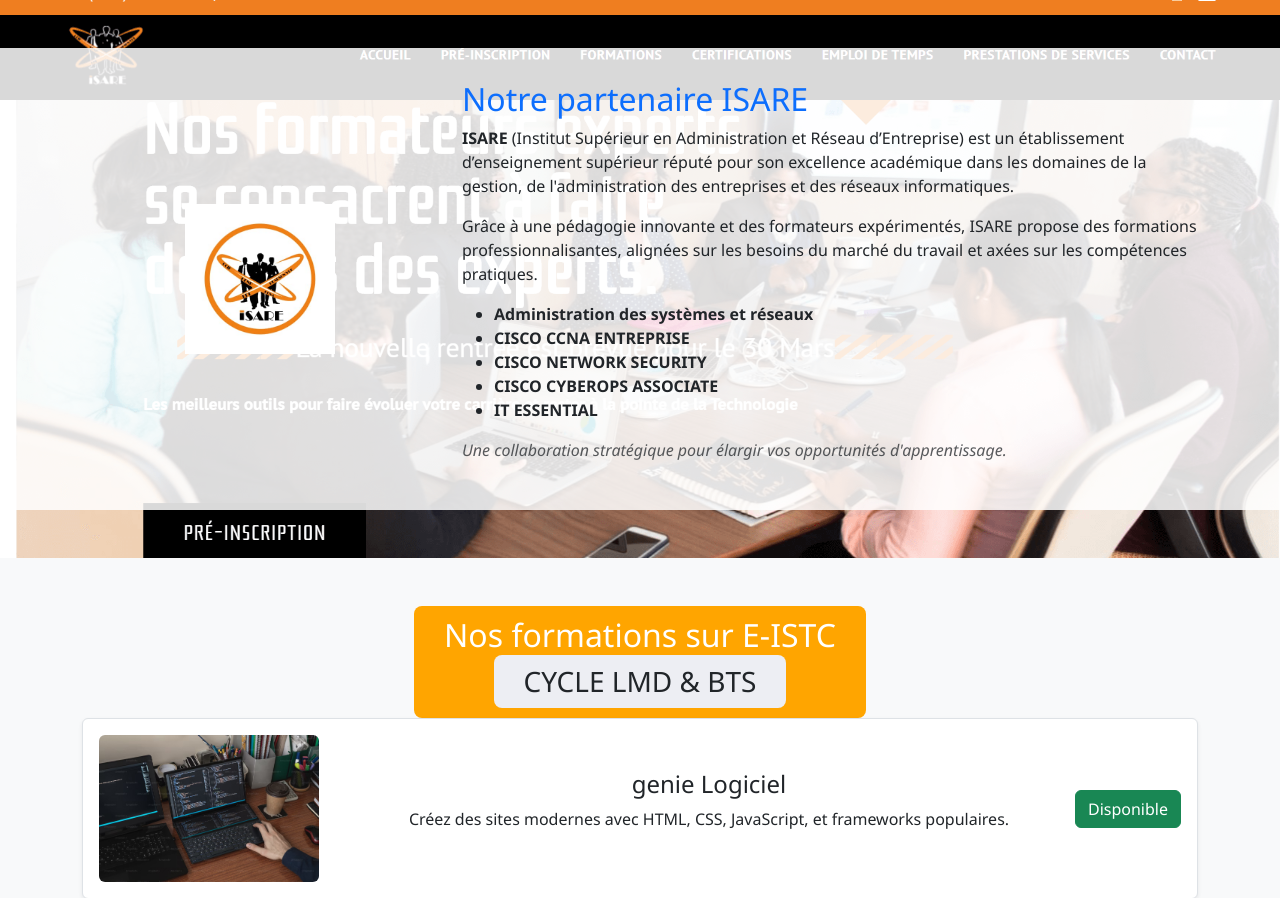
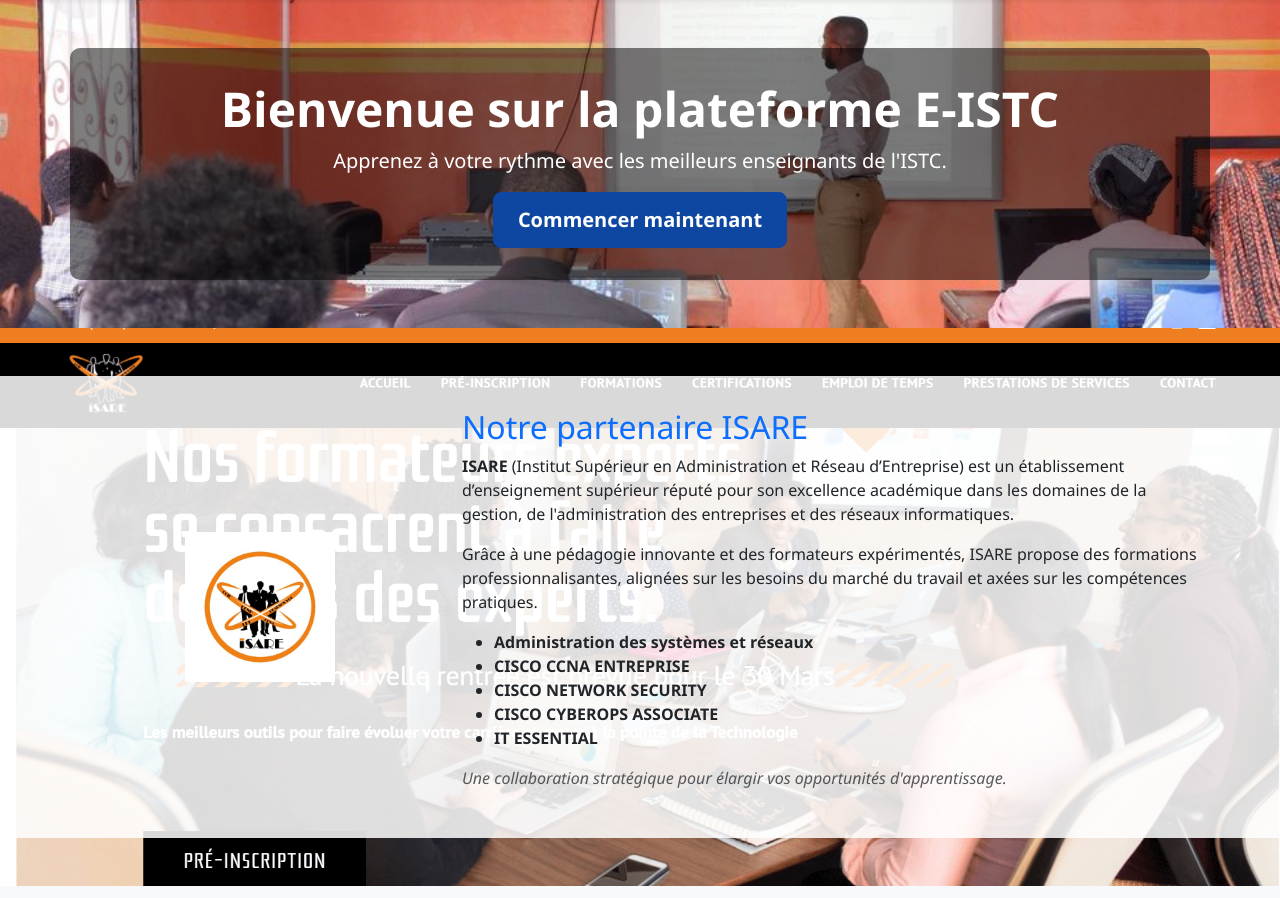
Before and after one commit to Emmanuel-365/e-istc-elearning, a Django app: page /comptes/landing/ in a window 1280 px wide. Shown: the part 77-975 px from the top of the page. Run offline with Django 5.2, Linux system fonts and the light colour scheme; data comes from the database, SQL or seed files in the repository.

Commit message:
adaptation tu footer de base.html et du header de la landing page pour qu'il corresponde au style de la maquete

```diff
--- a/e_istc/users/templates/base.html
+++ b/e_istc/users/templates/base.html
@@ -163,8 +163,9 @@
                     <img src="{% static 'img/tutelle 2.jpg' %}" alt="Ministère" class="img-fluid" style="max-height: 60px;">
                 </div>
                 <div class="col-md-4 my-3 my-md-0">
-                    <p class="mb-0">&copy; {% now "Y" %} E-ISTC. Tous droits réservés.</p>
-                    <p class="small mb-0">Sous la tutelle de l'Université de Bamenda.</p>
+                    <img src="{% static 'img/E-LEARNING (3).png' %}" alt="e-ISTC" class="img-fluid" style="max-height: 80px;">
+                    <p class="mb-0 mt-2 small">E-ISTC est sous la tutelle académique de l'université de Bamenda.</p>
+                    <p class="mb-0 small"> &copy; {% now "Y" %} E-ISTC. Tous droits réservés.</p>
                 </div>
                 <div class="col-md-4 text-md-end">
                     <img src="{% static 'img/tutelle 1.jpeg' %}" alt="Université de Bamenda" class="img-fluid" style="max-height: 60px;">
--- a/e_istc/users/templates/users/landing_page.html
+++ b/e_istc/users/templates/users/landing_page.html
@@ -4,6 +4,13 @@
 {% block title %}Accueil - E-ISTC{% endblock %}
 
 {% block content %}
+  <header class="py-5" style="background-image: url('{% static 'img/Institut Supérieur ISARE1.jpg' %}'); background-size: cover; background-position: center; background-repeat: no-repeat; color: #fff;">
+    <div class="container text-center text-white" style="background-color: rgba(0, 0, 0, 0.5); padding: 2rem; border-radius: 10px;">
+      <h1 class="display-5 fw-bold">Bienvenue sur la plateforme E-ISTC</h1>
+      <p class="lead">Apprenez à votre rythme avec les meilleurs enseignants de l'ISTC.</p>
+      <a href="{% url 'users:login' %}" class="btn btn-primary btn-lg">Commencer maintenant</a>
+    </div>
+  </header>
   <!-- SECTION PARTENAIRE ISARE -->
   <section class="py-5" style="background: url('{% static 'img/isare.png' %}') center center / cover no-repeat; position: relative;">
     <!-- Overlay semi-transparent blanc pour la lisibilité -->
```
